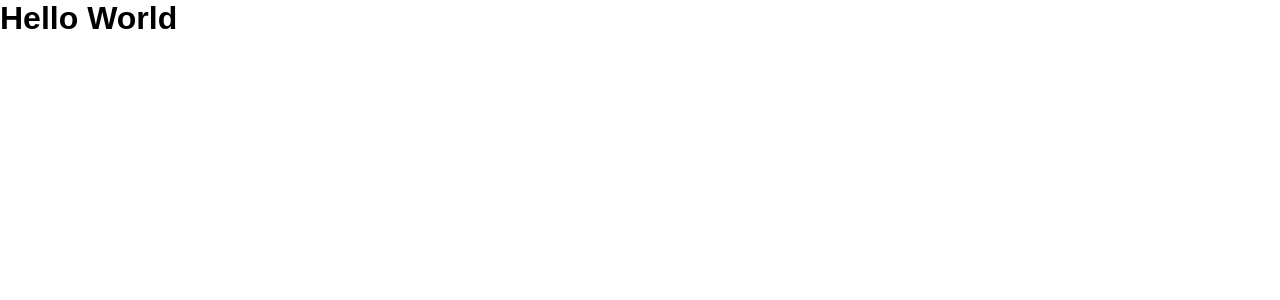
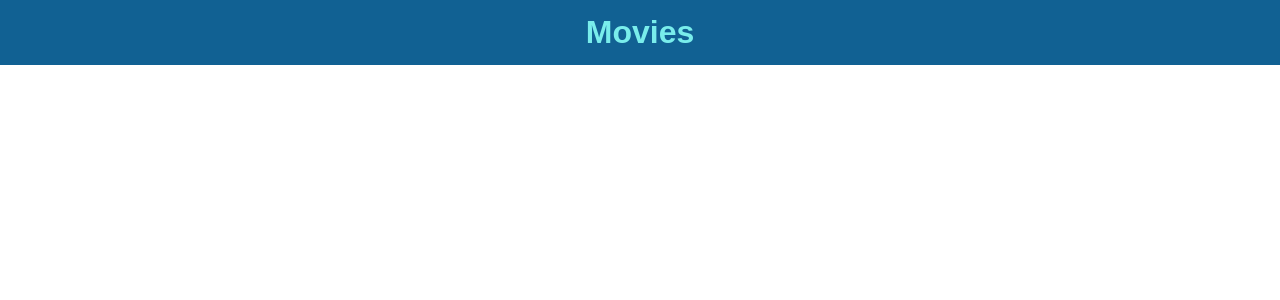
Before and after one commit to ianfelix/desafio-cubos, a React (Create React App) app: page / in a window 1280 px wide. Shown: the top 300 px of the page. Built offline with nearby package versions, Linux system fonts and the light colour scheme.

Commit message:
Created Header and styles

```diff
--- a/public/index.html
+++ b/public/index.html
@@ -10,6 +10,11 @@
       content="Web site created using create-react-app"
     />
 
+    <link
+      href="https://fonts.googleapis.com/css2?family=Abel&family=Lato:wght@400;700&display=swap"
+      rel="stylesheet"
+    />
+
     <title>React App</title>
   </head>
   <body>
--- a/src/App.js
+++ b/src/App.js
@@ -1,10 +1,15 @@
 import React from 'react';
-import './GlobalStyles.css';
+import './styles/GlobalStyles.css';
+import Header from './components/Header';
 
 function App() {
   return (
     <>
-      <h1>Hello World</h1>
+      <Header title='Movies' />
+      <input
+        type='text'
+        styles={{ backColor: 'var(--secondary)', border: '1px solid black' }}
+      />
     </>
   );
 }
--- /dev/null
+++ b/src/components/Header/index.js
@@ -0,0 +1,12 @@
+import React from 'react';
+import './styles.css';
+
+const Header = ({ title }) => {
+  return (
+    <div>
+      <h1>{title}</h1>
+    </div>
+  );
+};
+
+export default Header;
--- /dev/null
+++ b/src/components/Header/styles.css
@@ -0,0 +1,8 @@
+h1 {
+  background-color: var(--text-subtitle);
+  color: var(--text-title);
+  height: 65px;
+  display: flex;
+  align-items: center;
+  justify-content: center;
+}
--- a/src/GlobalStyles.css
+++ b/src/styles/GlobalStyles.css
@@ -21,3 +21,18 @@ input {
   background: none;
   font-family: sans-serif;
 }
+
+html {
+  background: white;
+}
+
+:root {
+  --primary: #f2f2f2;
+  --secondary: #bbbabd;
+  --text-title: #79edeb;
+  --text-subtitle: #116193;
+  --text: #6f6f6f;
+}
+/*
+font-family: 'Abel', sans-serif;
+font-family: 'Lato', sans-serif; */
```
